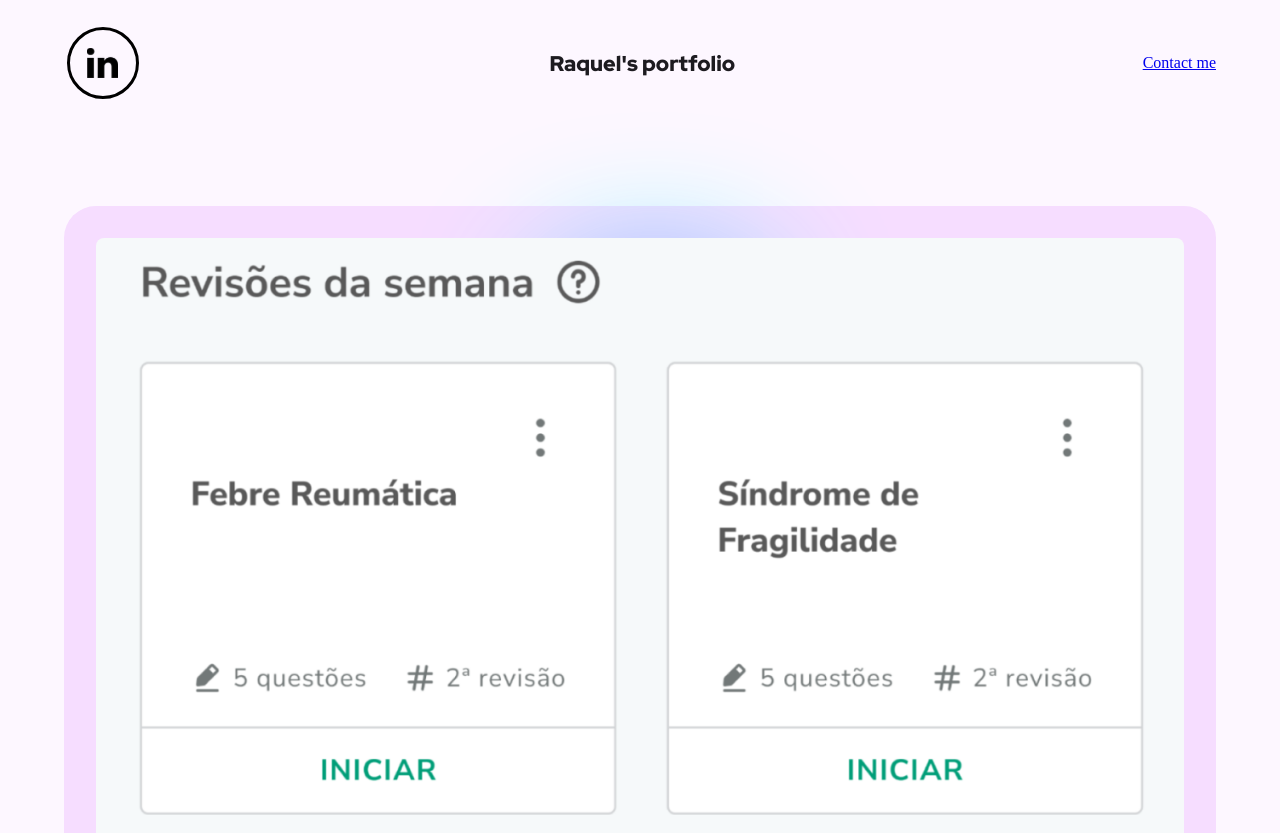
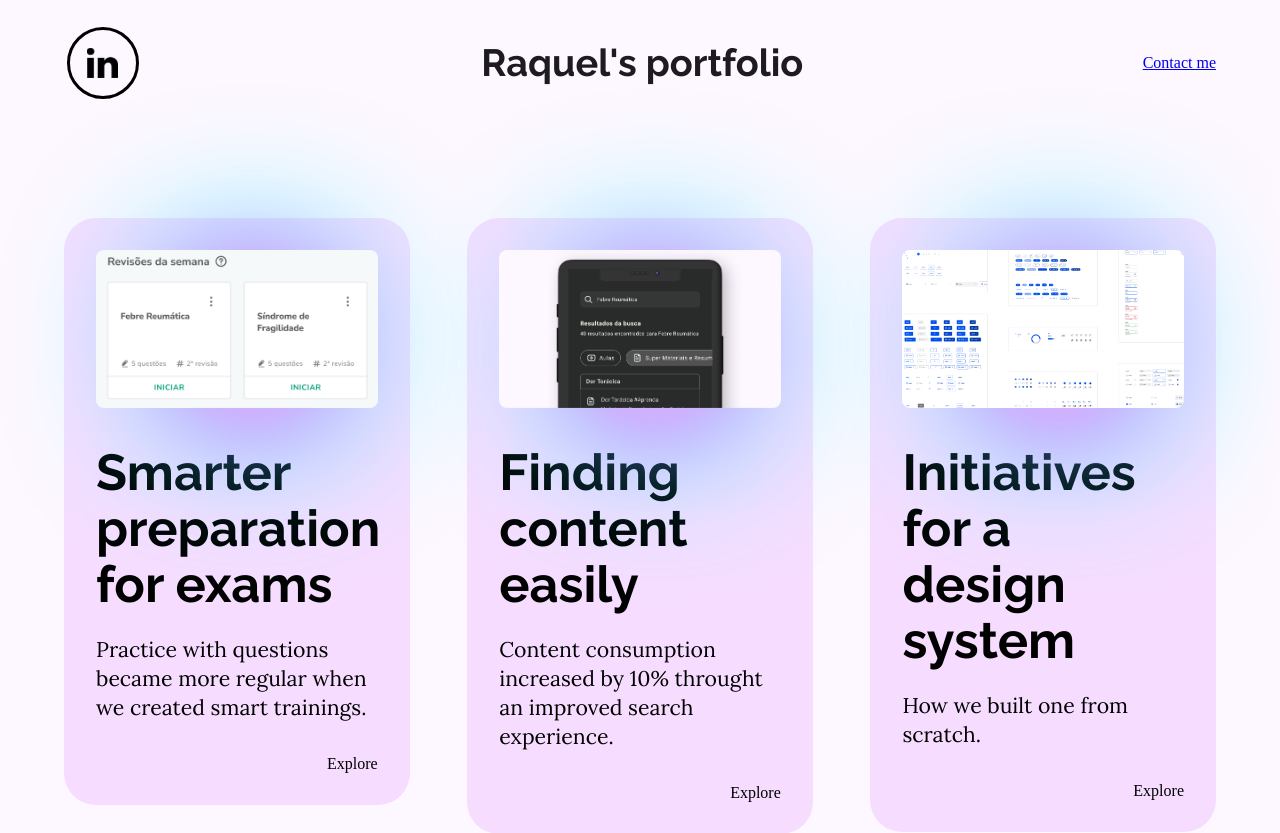
Before and after one commit to raquelvilas/portfolio, an Angular app: page /portfolio/projects in a window 1280 px wide. Shown: the top 833 px of the page. Built offline with nearby package versions, Linux system fonts and the light colour scheme.

Commit message:
Addim model and changing fonts

```diff
--- a/src/app/app.component.css
+++ b/src/app/app.component.css
@@ -3,4 +3,5 @@ main{
     background: var(--md-sys-color-surface);
     min-height: 100%vh;
     box-sizing: border-box;
+
 }
--- a/src/app/components/project-card/project-card.component.css
+++ b/src/app/components/project-card/project-card.component.css
@@ -37,6 +37,7 @@
     width: 100%;
     padding: 0px;
     list-style-type: none;
+    gap: var(--app-spacing-horizontal-nano);
 }
 
 .card__footer{
@@ -80,10 +81,10 @@
 }
 
 .card__content__text li:nth-child(2){
-    font-family: var(--md-sys-typescale-body-large-font);
-    line-height: var(--md-sys-typescale-body-large-line-height);
-    font-size: var(--md-sys-typescale-body-large-size);
-    font-weight: var(--md-sys-typescale-body-large-weight);
+    font-family: var(--md-sys-typescale-body-small-font);
+    line-height: var(--md-sys-typescale-body-small-line-height);
+    font-size: var(--md-sys-typescale-body-small-size);
+    font-weight: var(--md-sys-typescale-body-small-weight);
 }
 
 
@@ -141,6 +142,21 @@
     .card{
         min-width: 288px;
     }
+
+    .card__content__text li:nth-child(1){
+        font-family: var(--md-sys-typescale-headline-medium-font);
+        line-height: var(--md-sys-typescale-headline-medium-line-height);
+        font-size: var( --md-sys-typescale-headline-medium-size);
+        font-weight: var(--md-sys-typescale-headline-medium-weight);
+        margin-bottom: var(--app-spacing-horizontal-micro);
+    }
+
+    .card__content__text li:nth-child(2){
+        font-family: var(--md-sys-typescale-body-small-font);
+        line-height: var(--md-sys-typescale-body-small-line-height);
+        font-size: var(--md-sys-typescale-body-small-size);
+        font-weight: var(--md-sys-typescale-body-small-weight);
+    }
 }
 
 
--- a/src/app/components/project-card/project-card.component.ts
+++ b/src/app/components/project-card/project-card.component.ts
@@ -11,6 +11,7 @@ export class ProjectCardComponent {
   @Input() title : string = '';
   @Input() description : string = '';
   @Input() imageSource: string = '';
+  @Input() imageAlt: string = '';
 
   thereIsUtils:boolean = false;
 
--- a/src/app/components/projects/projects.component.css
+++ b/src/app/components/projects/projects.component.css
@@ -7,9 +7,8 @@ strong{
 .projects{
     display: flex;
     justify-content: space-between; /*horizontal alignment */
-    align-items: center;   /*vertical alignment */
+    align-items: flex-start;   /*vertical alignment */
     flex-flow: row wrap;
-    min-width: 288px;
     box-sizing: border-box;
 }
 
@@ -26,9 +25,9 @@ strong{
 
 /* Containers itens */
 .about-me__img{
-    width: 80px;
+    width: 200px;
     order:0;
-    flex-grow: 0.5;
+    flex-grow: 2;
     align-self: flex-end;
     flex:1;
 }
@@ -38,12 +37,11 @@ strong{
     align-self: flex-start;
     flex:3;
     padding: var(--app-spacing-full-small);
-    background-color: var(--md-sys-color-surface-dim);
     border-radius: var(--app-border-small-radius);
-    font-family: var(--md-sys-typescale-body-large-font);
-    line-height: var(--md-sys-typescale-body-large-line-height);
-    font-size: var(--md-sys-typescale-body-large-size);
-    font-weight: var(--md-sys-typescale-body-large-weight);
+    font-family: var(--md-sys-typescale-body-medium-font);
+    line-height: var(--md-sys-typescale-body-medium-line-height);
+    font-size: var(--md-sys-typescale-body-medium-size);
+    font-weight: var(--md-sys-typescale-body-medium-weight);
 }
 
 
@@ -79,15 +77,16 @@ strong{
 /* Small */
 @media screen and (min-width: 600px) and (max-width: 904px) {
     .projects{
-        width: auto;
+        width: 100%;
         padding: var(--app-spacing-full-small);
-        box-sizing: border-box;
+        flex-flow: row wrap;
+        justify-content: center;
+        align-items: flex-start;
     }
 
     .projects__project{
-        width: 30%;
-        margin: 16px;
-        box-sizing: border-box;
+        width: auto;
+        margin: var(--app-spacing-full-micro);
     }
 
     .about-me{
@@ -107,17 +106,17 @@ strong{
 /* Medium */
 @media screen and (min-width: 905px) and (max-width: 1239px) {
     .projects{
-        width: auto;
-        padding-left: 7.5%;
-        padding-right: 7.5%;
+        margin-left: 3%;
+        margin-right: 3%;
+        width: 94%;
         padding-top: var(--app-spacing-horizontal-huge);
         padding-bottom: var(--app-spacing-horizontal-huge);
+        justify-content: space-between;
     }
 
     .projects__project{
-        min-width: 288px;
+        margin: 1%;
         width: 30%;
-        margin: 1%;
     }
 
     .about-me{
@@ -147,6 +146,12 @@ strong{
         padding-bottom: var(--app-spacing-horizontal-huge);
     }
 
+    .projects__project{
+        margin: 1%;
+        width: 30%;
+        min-width: 270px;
+    }
+
     .projects__project:nth-child(3n+1){
         margin-left: 0px;
     }
--- a/src/app/components/projects/projects.component.html
+++ b/src/app/components/projects/projects.component.html
@@ -1,16 +1,19 @@
 <section class ="projects">
     <app-project-card class="projects__project"
         [imageSource]="imagePath1"
+        [imageAlt]="imageAlt1"
         [title]="title1"
         [description]="description1"
     ></app-project-card>
     <app-project-card class="projects__project"
         [imageSource]="imagePath2"
+        [imageAlt]="imageAlt2"
         [title]="title2"
         [description]="description2"
     ></app-project-card>
     <app-project-card class="projects__project"
         [imageSource]="imagePath3"
+        [imageAlt]="imageAlt3"
         [title]="title3"
         [description]="description3"
     ></app-project-card>
--- a/src/app/components/projects/projects.component.ts
+++ b/src/app/components/projects/projects.component.ts
@@ -7,14 +7,17 @@ import { Component } from '@angular/core';
 })
 export class ProjectsComponent {
   imagePath1 = '../../../assets/images/Projects-Smart-Review.png';
+  imageAlt1 = 'Image with an example of a smart review card';
   title1 = 'Smarter preparation for exams';
   description1 = 'Practice with questions became more regular when we created smart trainings.'
 
   imagePath2 = '../../../assets/images/Projects-Finding-Content-Easily.png'
+  imageAlt2 = 'Image with a phone focusing on filters added to the search experience';
   title2 = 'Finding content easily';
   description2 = 'Content consumption increased by 10% throught an improved search experience.'
 
   imagePath3 = '../../../assets/images/Projects-Design-System.png'
+  imageAlt3 = 'Image with examples of components created';
   title3 = 'Initiatives for a design system';
   description3 = 'How we built one from scratch.'
 }
--- a/src/styles.css
+++ b/src/styles.css
@@ -1,5 +1,6 @@
 @import url('https://fonts.googleapis.com/css2?family=Red+Hat+Display:wght@900&display=swap');
-@import url('https://fonts.googleapis.com/css2?family=Noto+Sans:wght@300&family=Noto+Serif&display=swap');
+@import url('https://fonts.googleapis.com/css2?family=Lora&family=Noto+Sans:wght@300&family=Noto+Serif&display=swap');
+@import url('https://fonts.googleapis.com/css2?family=Raleway:wght@700&display=swap');
 @import '~normalize.css';
 
 :root{
@@ -41,8 +42,8 @@
     --md-ref-palette-error40: #B3261E;
 
     /* Typeface */
-    --md-ref-typeface-brand: 'Red Hat Display', Helvetica, Arial, sans-serif,-apple-system;
-    --md-ref-typeface-plain: 'Noto Sans','Noto Serif', -apple-system, BlinkMacSystemFont, "Segoe UI", Roboto, Helvetica, Arial, sans-serif, "Apple Color Emoji", "Segoe UI Emoji", "Segoe UI Symbol";
+    --md-ref-typeface-brand: 'Raleway', 'Red Hat Display', Helvetica, Arial, sans-serif,-apple-system;
+    --md-ref-typeface-plain: 'Lora',serif, -apple-system, BlinkMacSystemFont, "Segoe UI", Roboto, Helvetica, Arial, "Apple Color Emoji", "Segoe UI Emoji", "Segoe UI Symbol";
     --md-ref-typeface-weight-bold: 700;
     --md-ref-typeface-weight-medium: 500;
     --md-ref-typeface-weight-regular: 400;
@@ -116,54 +117,54 @@
 
     /* Typescale */
     --md-sys-typescale-body-large-font: var(--md-ref-typeface-plain);
-    --md-sys-typescale-body-large-line-height: 24px;
-    --md-sys-typescale-body-large-size: 1.33rem;
+    --md-sys-typescale-body-large-line-height: 3rem;
+    --md-sys-typescale-body-large-size: 2.37rem;
     --md-sys-typescale-body-large-weight: var(--md-ref-typeface-weight-regular);
     --md-sys-typescale-body-medium-font: var(--md-ref-typeface-plain);
-    --md-sys-typescale-body-medium-line-height: 20px;
-    --md-sys-typescale-body-medium-size: 1rem;
+    --md-sys-typescale-body-medium-line-height: 2.5rem;
+    --md-sys-typescale-body-medium-size: 1.77rem;
     --md-sys-typescale-body-medium-weight: var(--md-ref-typeface-weight-regular);
     --md-sys-typescale-body-small-font: var(--md-ref-typeface-plain);
-    --md-sys-typescale-body-small-line-height: 16px;
-    --md-sys-typescale-body-small-size: 0.75rem;
+    --md-sys-typescale-body-small-line-height: 1.8rem;
+    --md-sys-typescale-body-small-size: 1.33rem;
     --md-sys-typescale-body-small-weight: var(--md-ref-typeface-weight-regular);
     --md-sys-typescale-display-large-font: var(--md-ref-typeface-brand);
-    --md-sys-typescale-display-large-line-height: 64px;
-    --md-sys-typescale-display-large-size: 4.21rem;
+    --md-sys-typescale-display-large-line-height: 6rem;
+    --md-sys-typescale-display-large-size: 5.61rem;
     --md-sys-typescale-display-large-weight: var(--md-ref-typeface-weight-bold);
     --md-sys-typescale-display-medium-font: var(--md-ref-typeface-brand);
-    --md-sys-typescale-display-medium-line-height: 52px;
-    --md-sys-typescale-display-medium-size: 3.16rem;
+    --md-sys-typescale-display-medium-line-height: 4.5rem;
+    --md-sys-typescale-display-medium-size: 4.21rem;
     --md-sys-typescale-display-medium-weight: var(--md-ref-typeface-weight-bold);
     --md-sys-typescale-display-small-font: var(--md-ref-typeface-brand);
-    --md-sys-typescale-display-small-line-height: 44px;
-    --md-sys-typescale-display-small-size: 2.37rem;
+    --md-sys-typescale-display-small-line-height: 3.5rem;
+    --md-sys-typescale-display-small-size: 3.16rem;
     --md-sys-typescale-display-small-weight: var(--md-ref-typeface-weight-bold);
     --md-sys-typescale-headline-large-font: var(--md-ref-typeface-brand);
-    --md-sys-typescale-headline-large-line-height: 40px;
-    --md-sys-typescale-headline-large-size: 1.78rem;
+    --md-sys-typescale-headline-large-line-height: 3.5rem;
+    --md-sys-typescale-headline-large-size: 3.16rem;
     --md-sys-typescale-headline-large-weight: var(--md-ref-typeface-weight-medium);
     --md-sys-typescale-headline-medium-font: var(--md-ref-typeface-brand);
-    --md-sys-typescale-headline-medium-line-height: 36px;
-    --md-sys-typescale-headline-medium-size: 1.33rem;
+    --md-sys-typescale-headline-medium-line-height: 3rem;
+    --md-sys-typescale-headline-medium-size: 2.37rem;
     --md-sys-typescale-headline-medium-weight: var(--md-ref-typeface-weight-medium);
     --md-sys-typescale-headline-small-font: var(--md-ref-typeface-brand);
-    --md-sys-typescale-headline-small-line-height: 32px;
-    --md-sys-typescale-headline-small-size: 1rem;
+    --md-sys-typescale-headline-small-line-height: 2.5rem;
+    --md-sys-typescale-headline-small-size: 1.77rem;
     --md-sys-typescale-headline-small-weight: var(--md-ref-typeface-weight-medium);
     --md-sys-typescale-label-large-font: var(--md-ref-typeface-brand);
-    --md-sys-typescale-label-large-line-height: 20px;
-    --md-sys-typescale-label-large-size: 1.77rem;
+    --md-sys-typescale-label-large-line-height: 3rem;
+    --md-sys-typescale-label-large-size: 2.37rem;
     --md-sys-typescale-label-large-weight: var(--md-ref-typeface-weight-bold);
     --md-sys-typescale-label-large-weight-prominent: var(--md-ref-typeface-weight-medium);
     --md-sys-typescale-label-medium-font: var(--md-ref-typeface-brand);
-    --md-sys-typescale-label-medium-line-height: 16px;
-    --md-sys-typescale-label-medium-size: 1.33rem;
+    --md-sys-typescale-label-medium-line-height: 2.37rem;
+    --md-sys-typescale-label-medium-size: 1.77rem;
     --md-sys-typescale-label-medium-weight: var(--md-ref-typeface-weight-bold);
     --md-sys-typescale-label-medium-weight-prominent: var(--md-ref-typeface-weight-medium);
     --md-sys-typescale-label-small-font: var(--md-ref-typeface-brand);
-    --md-sys-typescale-label-small-line-height:8px;
-    --md-sys-typescale-label-small-size: 1rem;
+    --md-sys-typescale-label-small-line-height:1.8rem;
+    --md-sys-typescale-label-small-size: 1.33rem;
     --md-sys-typescale-label-small-weight: var(--md-ref-typeface-weight-medium);
 
 }
```
